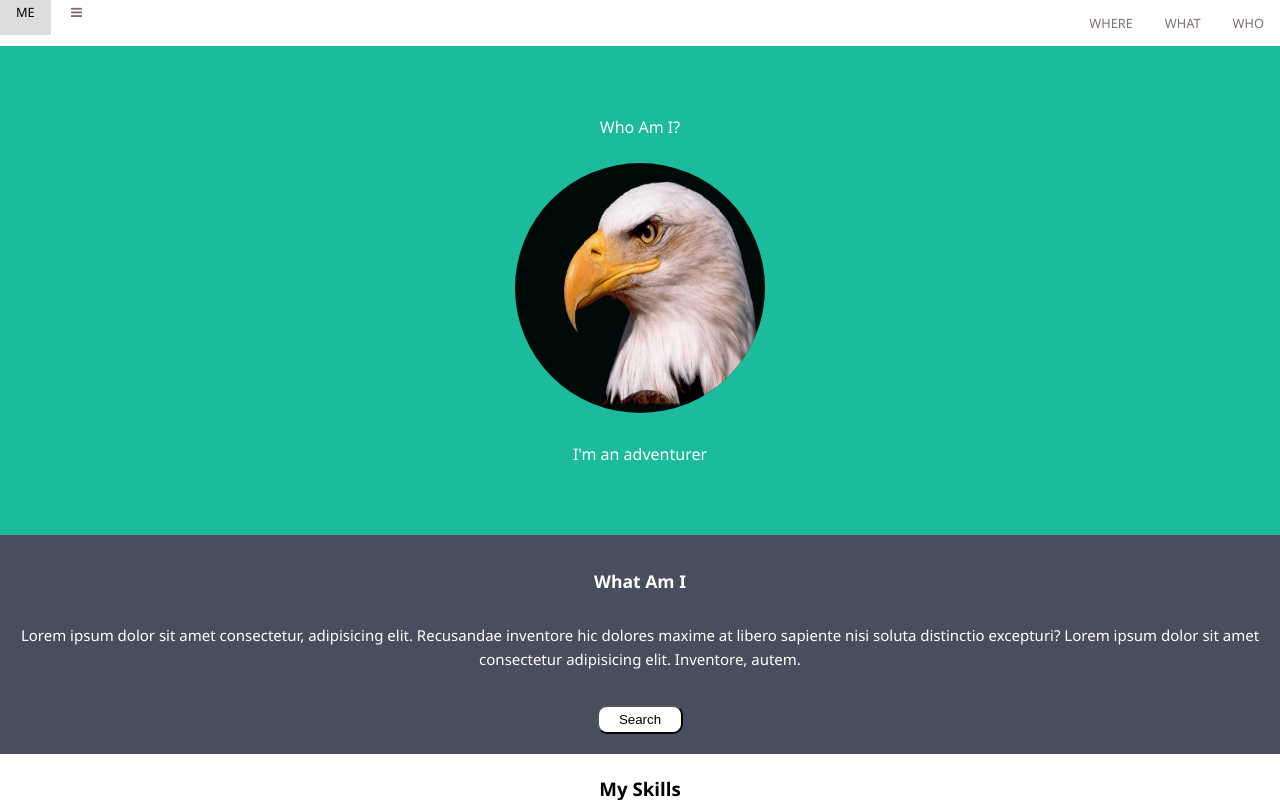
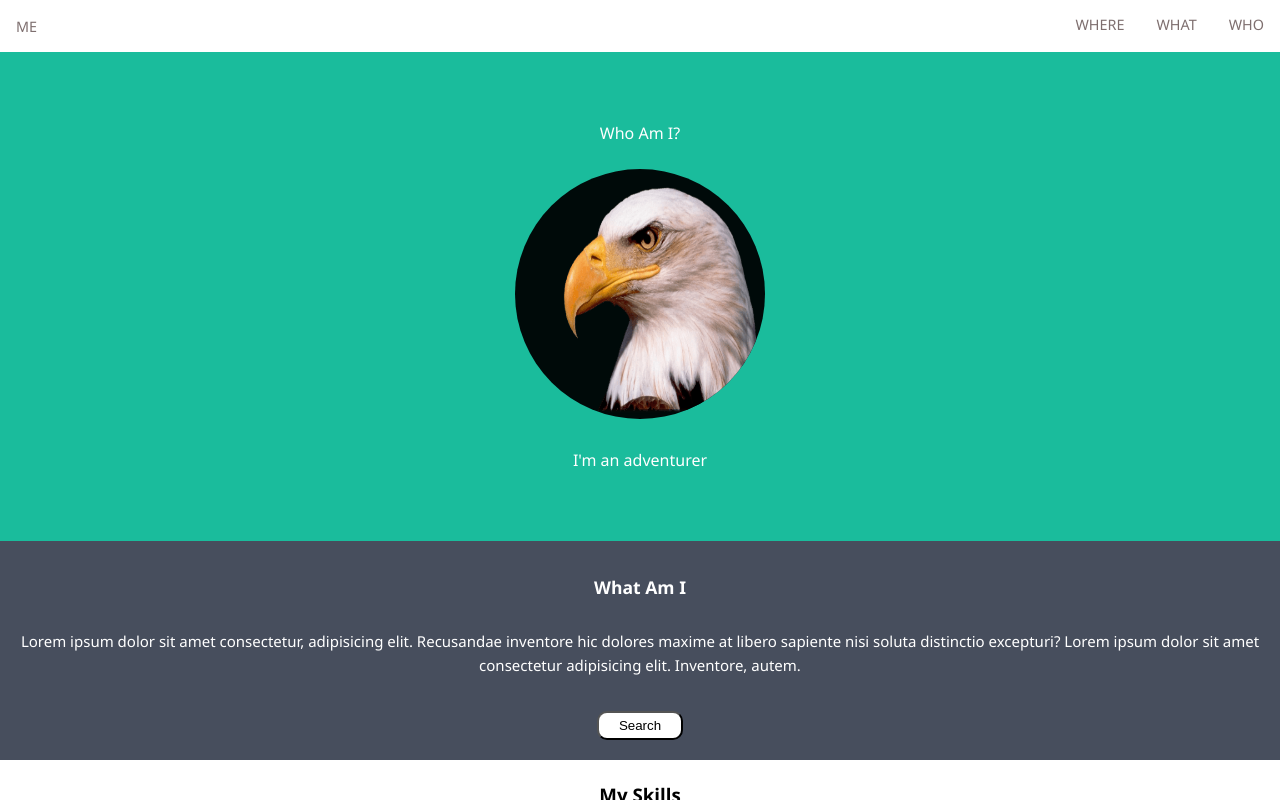
Before and after one commit to oceenachi/birds-theme, a plain HTML site: page index.html in a window 1280 px wide. Drawn offline with Linux system fonts and the light colour scheme.

Commit message:
modify the navbar

```diff
--- a/style.css
+++ b/style.css
@@ -106,13 +106,19 @@ img {
 .items {
   float: right;
 }
+.topnav {
+  padding: 15px 0;
+}
+.topnav a.icon {
+  display: none;
+}
 
 /* IMPORTED STYLE FOR RESPONSIVE NAVBAR */
 
 .topnav a {
-  padding: 14px 16px;
+  padding: 0px 16px;
   text-decoration: none;
-  font-size: 0.8rem;
+  font-size: 0.9rem;
   color: rgb(126, 111, 111);
 }
 
```
Also changed, not shown: index.html (+1 -2 lines).
